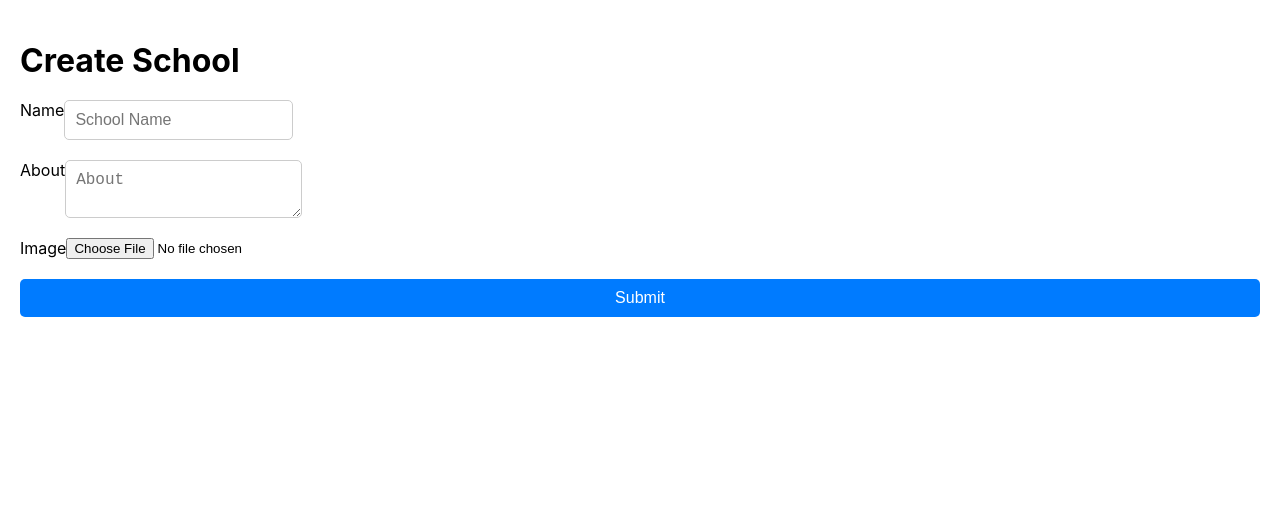
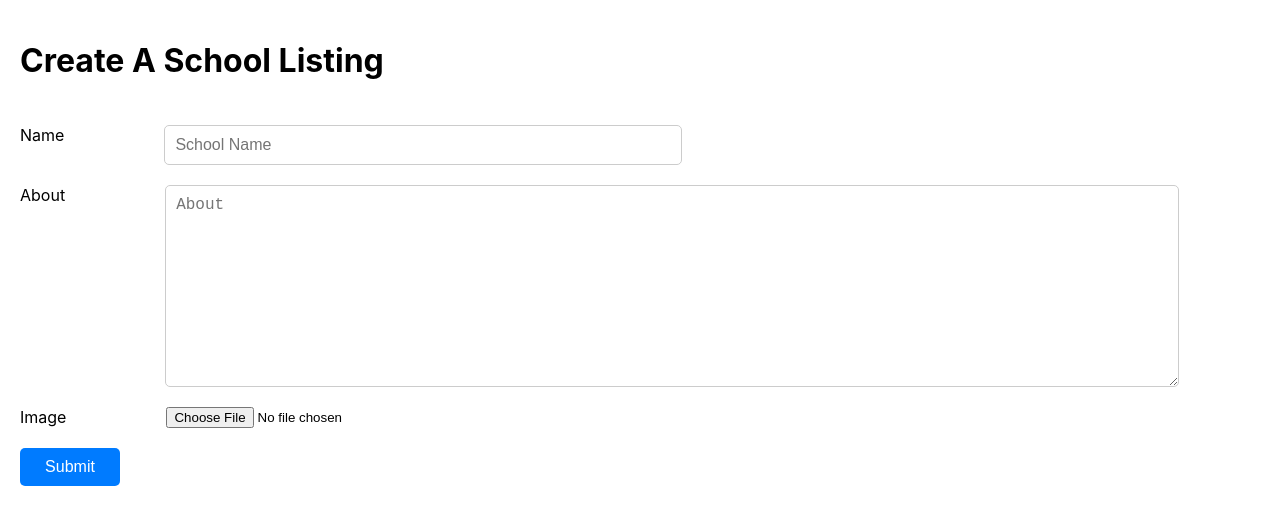
Before and after one commit to J-Bungus/Project-Frontend, a React (Create React App) app: page /create in a window 1280 px wide. Shown: the top 524 px of the page. Built offline with nearby package versions, Linux system fonts and the light colour scheme.

Commit message:
final touches

```diff
--- a/src/Pages/CreatePage.css
+++ b/src/Pages/CreatePage.css
@@ -5,7 +5,7 @@
 
   .title {
     font-size: 2rem;
-    margin-bottom: 20px;
+    margin-bottom: 45px;
   }
 
   .create-form {
@@ -17,8 +17,20 @@
     display: flex;
   }
 
+  .name-field {
+    margin-left: 100px;
+    margin-bottom: 20px;
+    width: 40%;
+    padding: 10px;
+    font-size: 1rem;
+    border: 1px solid #ccc;
+    border-radius: 5px;
+  }
   .input-field {
+    margin-left: 100px;
     margin-bottom: 20px;
+    width: 80%;
+    height: 180px;
     padding: 10px;
     font-size: 1rem;
     border: 1px solid #ccc;
@@ -27,9 +39,12 @@
 
   .input-file {
     margin-bottom: 20px;
+    margin-left: 100px;
   }
 
   .submit-button {
+    width: 100px;
+    justify-content: right;
     padding: 10px 20px;
     font-size: 1rem;
     background-color: #007bff;
--- a/src/Pages/CreatePage.js
+++ b/src/Pages/CreatePage.js
@@ -29,15 +29,15 @@ const CreatePage = () => {
 
   return (
     <div className="create-page">
-      <h1 className="title">Create School</h1>
+      <h1 className="title">Create A School Listing</h1>
       <form onSubmit={handleSubmit} encType="multipart/form-data" className="create-form">
         <div className="section">
-          Name
+          <div> Name </div>
           <input
             type="text"
             placeholder="School Name"
             value={schoolName}
-            className="input-field"
+            className="name-field"
             onChange={(e) => setSchoolName(e.target.value)}
           />
         </div>
--- a/src/Pages/HomePage.js
+++ b/src/Pages/HomePage.js
@@ -25,10 +25,10 @@ const HomePage = () => {
     <div className="homepage">
       <h1 className="title">Home</h1>
       <Link to="/create" className="create-link">
-        <button>Create</button>
+        <button>Create a Listing</button>
       </Link>
       <div className="school-list">
-        {schoolList.map((school, index) => (
+        {!schoolList ? <div>Welcome! To add listings click the "Create a Listing" button.</div> : schoolList.map((school, index) => (
           <SchoolPanel key={index} school={school}>
              <img src={school.blobURL} alt={school.name} className="school-image"/>
           </SchoolPanel>
```
